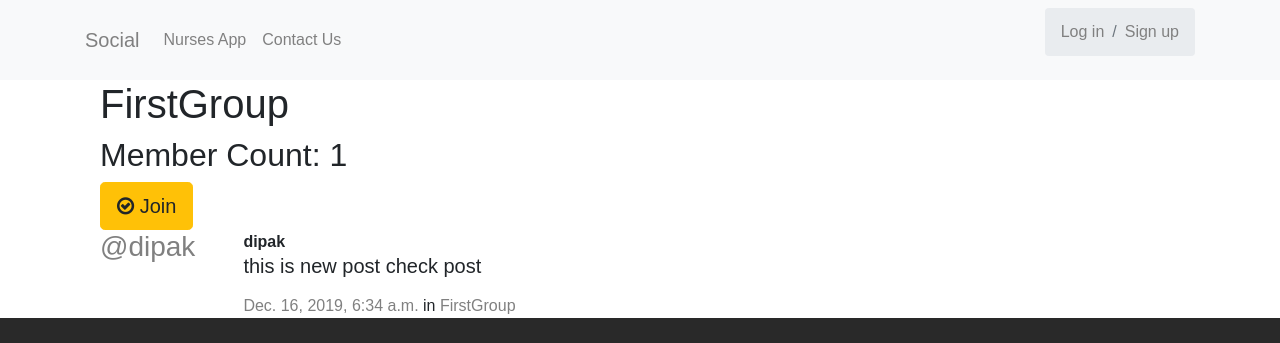
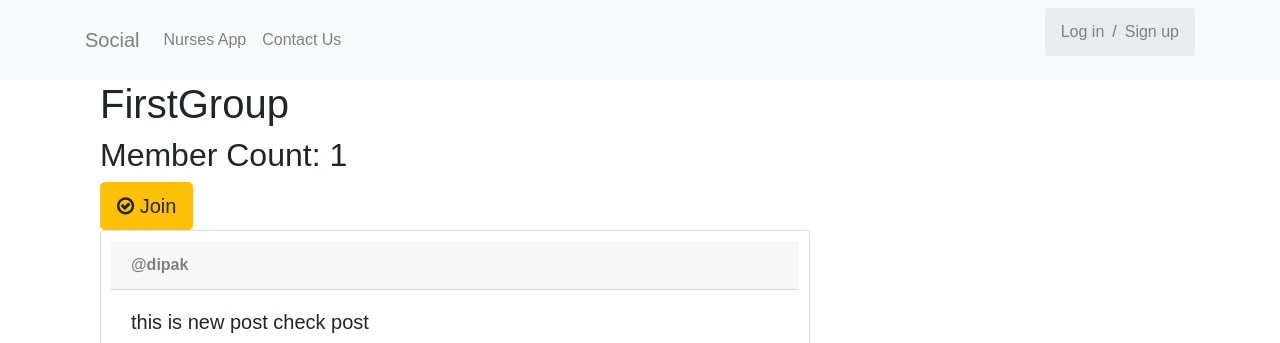
Before and after one commit to deepakspk/social, a Django app: a page that uses posts/templates/posts/_post.html in a window 1280 px wide. Shown: the top 343 px of the page. Run offline with Django 3.2, Linux system fonts and the light colour scheme; data comes from the database, SQL or seed files in the repository; both versions use the stored data as it was after the commit; some libraries are stand-ins or nearby versions.

Commit message:
third commit

```diff
--- a/posts/forms.py
+++ b/posts/forms.py
@@ -10,6 +10,9 @@ class PostForm(forms.ModelForm):
     def __init__(self, *args, **kwargs):
         user = kwargs.pop("user", None)
         super().__init__(*args, **kwargs)
+        for field in self.fields:
+            self.fields[field].widget.attrs.update({'class':'form-control'})
+
         if user is not None:
             self.fields["group"].queryset = (
                 models.Group.objects.filter(
--- a/posts/templates/posts/_post.html
+++ b/posts/templates/posts/_post.html
@@ -1,16 +1,15 @@
-<div class="media">
-	<h3 class="mr-5"><a href="{% url 'posts:for_user' username=post.user.username %}">@{{ post.user.username }}</a></h3>
-
-	<div class="media-body">
-		<strong>{{ post.user.username }}</strong>
+<div class="card mb-2">
+  <div class="card-header">
+		<strong><a href="{% url 'posts:for_user' username=post.user.username %}">@{{ post.user.username }}</a></strong>
+	</div>
+		  <div class="card-body">
+				  <blockquote class="blockquote mb-0">
 						<h5>{{ post.message_html|safe }}</h5>
+					<div class="card-footer text-muted">
 					<time class="time"><a href="{% url 'posts:single' username=post.user.username pk=post.pk %}">{{ post.created_at }}</a></time>
 					{% if post.group %}
-			<span class="group-name">in <a href="#">{{ post.group.name }}</a></span>
-			{% endif %}
-		</h5>
-
-		<div class="media-footer">
+			  <footer class="blockquote-footer"><span class="group-name">in <strong><a href="#">{{ post.group.name }}</a></strong></span></footer>
+				</blockquote>
 				{% if user.is_authenticated and post.user == user and not hide_delete %}
 					<a href="{% url 'posts:delete' pk=post.pk %}" title="delete" class="btn btn-simple">
 						<span class="fa fa-remove text-danger" aria-hidden="true"></span>
@@ -19,4 +18,4 @@
 				{% endif %}
 			</div>
 		</div>
-</div>
+			{% endif %}
--- a/posts/views.py
+++ b/posts/views.py
@@ -13,6 +13,12 @@ from . import models
 
 from django.contrib.auth import get_user_model
 User = get_user_model()
+
+class TestPage(TemplateView):
+    template_name = 'test.html'
+
+class ThanksPage(TemplateView):
+    template_name = 'thanks.html'
 
 class PostListView(SelectRelatedMixin, generic.ListView):
     template_name = 'index.html'
--- a/simplesocial/urls.py
+++ b/simplesocial/urls.py
@@ -24,8 +24,8 @@ urlpatterns = [
     path('', views.PostList.as_view(), name="index"),
     path('allposts', views.PostList.as_view(), name="all"),
     path('admin/', admin.site.urls),
-    # path('test/', views.TestPage.as_view(), name="test"),
-    # path('thanks/', views.ThanksPage.as_view(), name="thanks"),
+    path('test/', views.TestPage.as_view(), name="test"),
+    path('thanks/', views.ThanksPage.as_view(), name="thanks"),
     path('nurses/', include("nursesApp.urls", namespace="nurses")),
     path('accounts/', include("accounts.urls", namespace="accounts")),
     path('accounts/', include("django.contrib.auth.urls")),
```
Also changed, not shown: db.sqlite3, media/pics/mountain_2L1L6Of.png (added), media/pics/mountain_BcKrCyh.png (added). Lines whose indentation alone changed are shown as unchanged.
